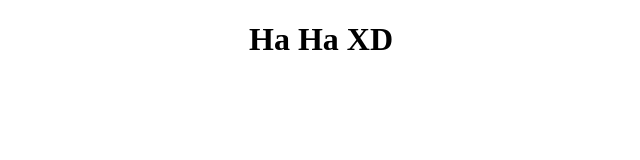
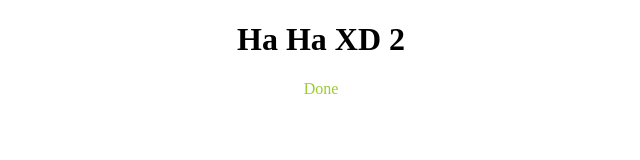
Before and after one commit to secnajdi/testapp_update, a plain HTML site: page index.html in a window 1280 px wide. Shown: the whole page, without its empty margins (319-959 px from the left). Drawn offline with Linux system fonts and the light colour scheme.

Commit message:
Update index.html
test2

```diff
--- a/index.html
+++ b/index.html
@@ -7,7 +7,8 @@
 </head>
 <body>
     <h1 style="text-align: center;">
-        Ha Ha XD
+        Ha Ha XD 2
     </h1>
+    <p style="text-align: center;color: yellowgreen;">Done</p>
 </body>
 </html>
```
